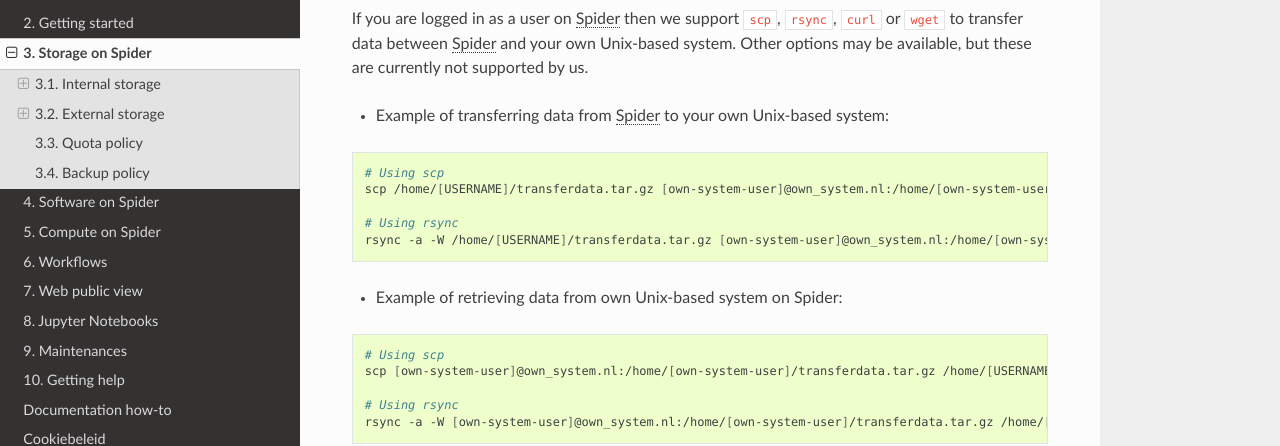
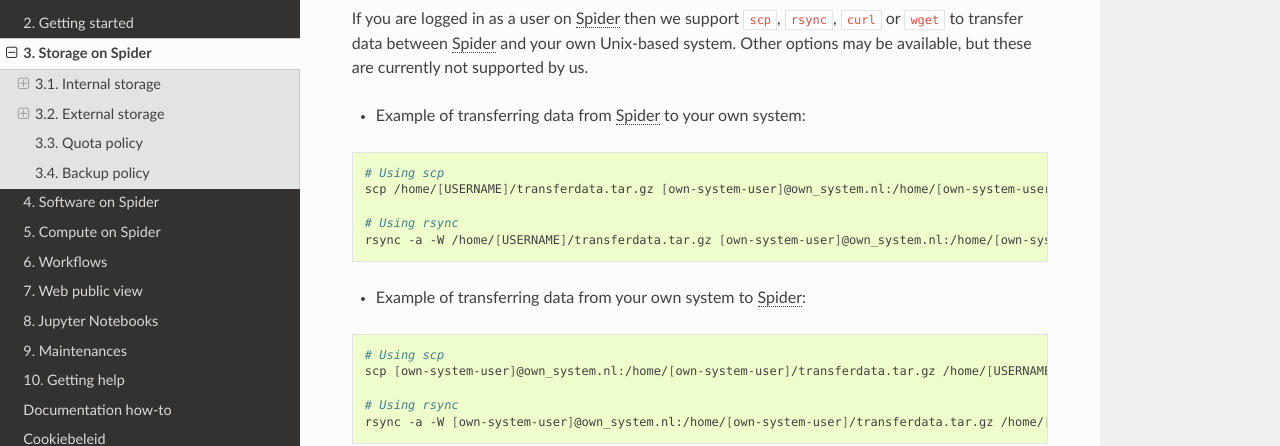
Before and after one commit to sara-nl/spiderdocs, a Sphinx documentation site: the page built from source/Pages/storage_on_spider.rst, in a window 1280 px wide and 900 px high, scrolled down 1639 px. Shown: the part 152-598 px from the top of the window. Built offline with Sphinx 7.4.7 and the Read the Docs theme 2.0.0, drawn with Linux system fonts in a browser that asks for light colours.

Commit message:
Use analog explanations in transfers from own system section
The consistent use of the structure transfer + to + from improves the readability

```diff
--- a/source/Pages/storage_on_spider.rst
+++ b/source/Pages/storage_on_spider.rst
@@ -115,7 +115,7 @@
 Extraction and Redistribution)` and your own Unix-based system.
 Other options may be available, but these are currently not supported by us.
 
-* Example of transferring data from :abbr:`Spider (Symbiotic Platform(s) for Interoperable Data Extraction and Redistribution)` to your own Unix-based system:
+* Example of transferring data from :abbr:`Spider (Symbiotic Platform(s) for Interoperable Data Extraction and Redistribution)` to your own system:
 
 .. code-block:: bash
 
@@ -125,7 +125,7 @@
    # Using rsync
    rsync -a -W /home/[USERNAME]/transferdata.tar.gz [own-system-user]@own_system.nl:/home/[own-system-user]/
 
-* Example of retrieving data from own Unix-based system on Spider:
+* Example of transferring data from your own system to :abbr:`Spider (Symbiotic Platform(s) for Interoperable Data Extraction and Redistribution)`:
 
 .. code-block:: bash
 
```
